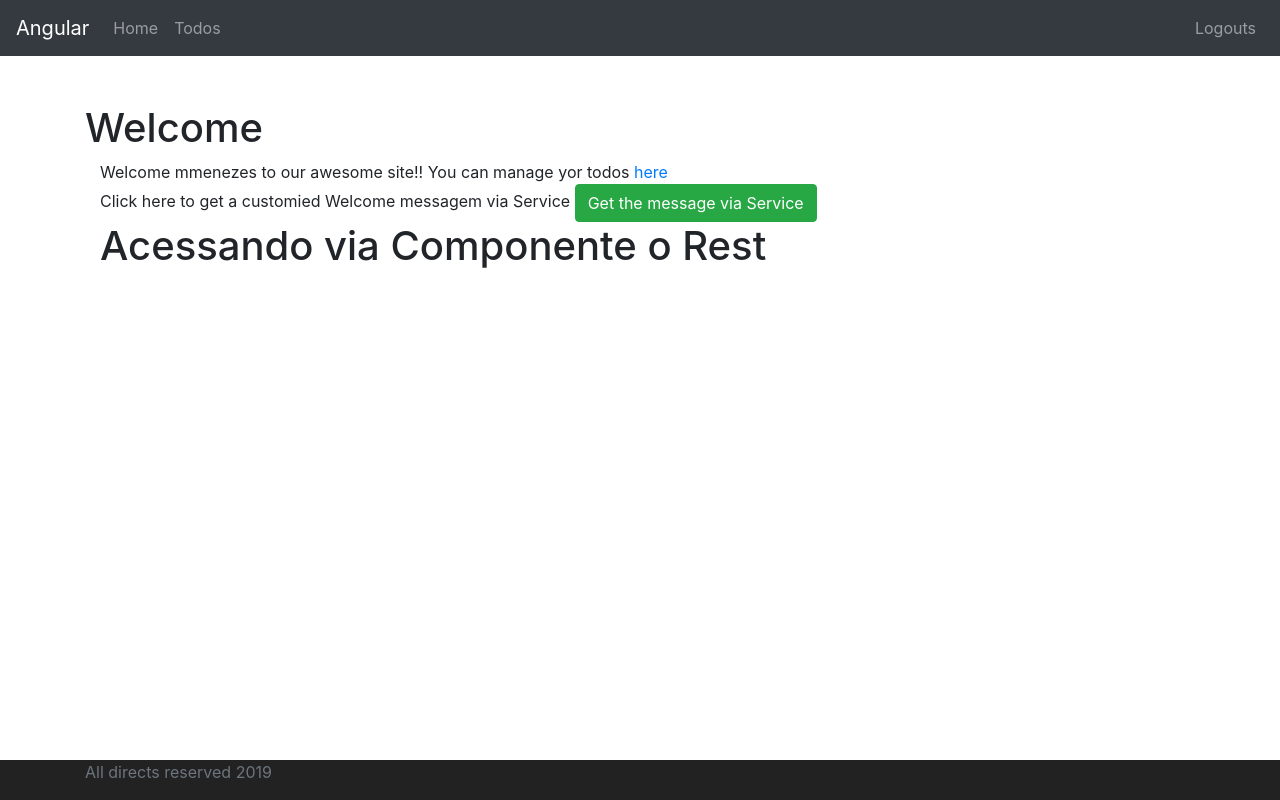
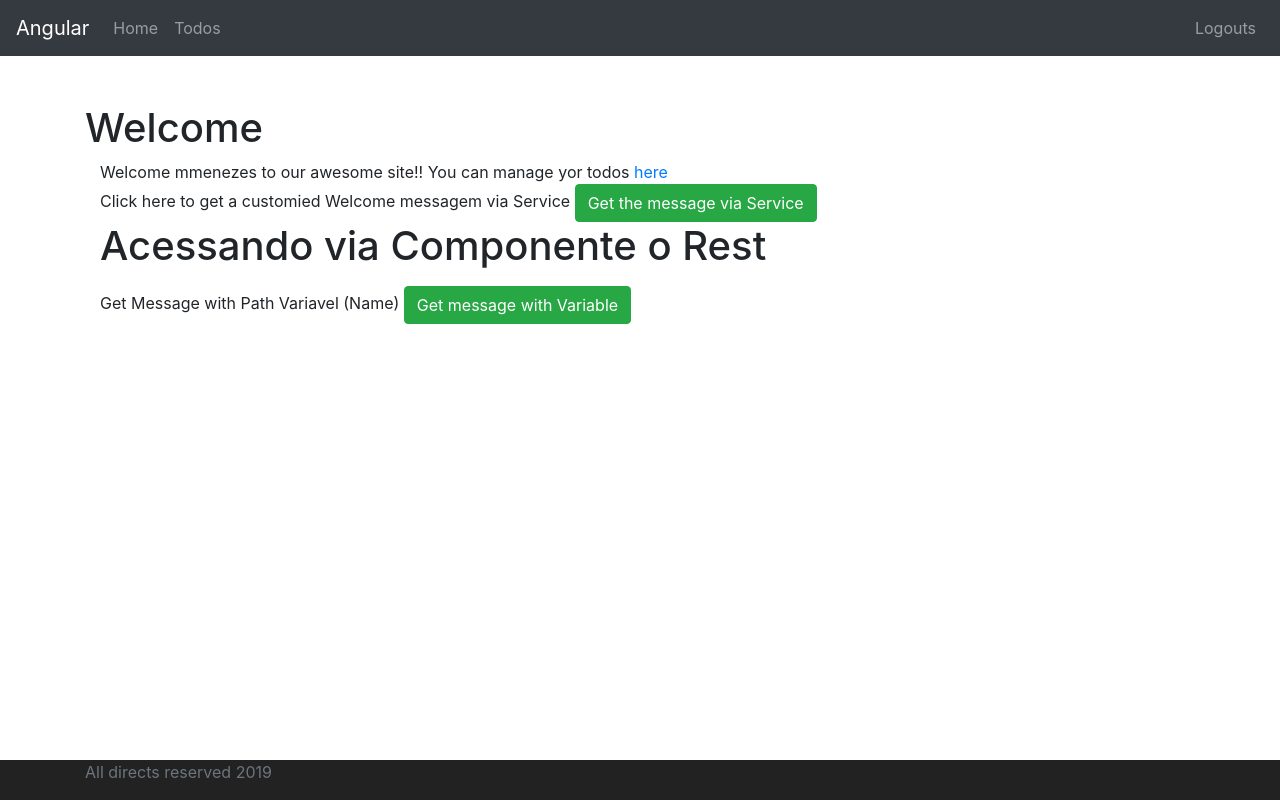
Before and after one commit to mvgmenezes/angular-todo, an Angular app: page /welcome/mmenezes in a window 1280 px wide. Built offline with nearby package versions, Linux system fonts and the light colour scheme; sample sign-in values are in the browser's storage.

Commit message:
Incluindo a chamada a um servico onde a variavel é passada dinamicamente

```diff
--- a/src/app/service/data/welcome-data.service.ts
+++ b/src/app/service/data/welcome-data.service.ts
@@ -19,4 +19,9 @@ export class WelcomeDataService {
     return this.http.get<HelloWorldBean>('http://localhost:8080/hello-world-bean');
     //console.log(this.http.get('http://localhost:8080/hello-world-bean'));
   }
+
+  executeHelloWorldServiceWithPathVariable(name){
+    return this.http.get<HelloWorldBean>(`http://localhost:8080/hello-world-bean/path-variable/${name}`);
+  }
+
 }
--- a/src/app/welcome/welcome.component.html
+++ b/src/app/welcome/welcome.component.html
@@ -14,3 +14,8 @@
     <p>{{welcomeMessageFromService}}</p>
 
  </div>
+
+ <div class="container">
+    Get Message with Path Variavel (Name)
+    <button (click)="getWelcomeMessageWithPath()"  class="btn btn-success">Get message with Variable</button>
+ </div>
--- a/src/app/welcome/welcome.component.ts
+++ b/src/app/welcome/welcome.component.ts
@@ -40,13 +40,19 @@ export class WelcomeComponent implements OnInit {
   }
 
   getWelcomeMessage(){
-    console.log('get the message');
+    //console.log('get the message');
     this.welcomeDataService.executeHelloWorldBeanService().subscribe(
       response => this.handleSuccessfulResponse(response),
       error => this.handleErrorResponse(error)
     );
+  }
 
-    console.log('last line ')
+  getWelcomeMessageWithPath(){
+    //console.log('get the message');
+    this.welcomeDataService.executeHelloWorldServiceWithPathVariable(this.nomeRecebido).subscribe(
+      response => this.handleSuccessfulResponse(response),
+      error => this.handleErrorResponse(error)
+    );
   }
 
   handleSuccessfulResponse(response){
```
